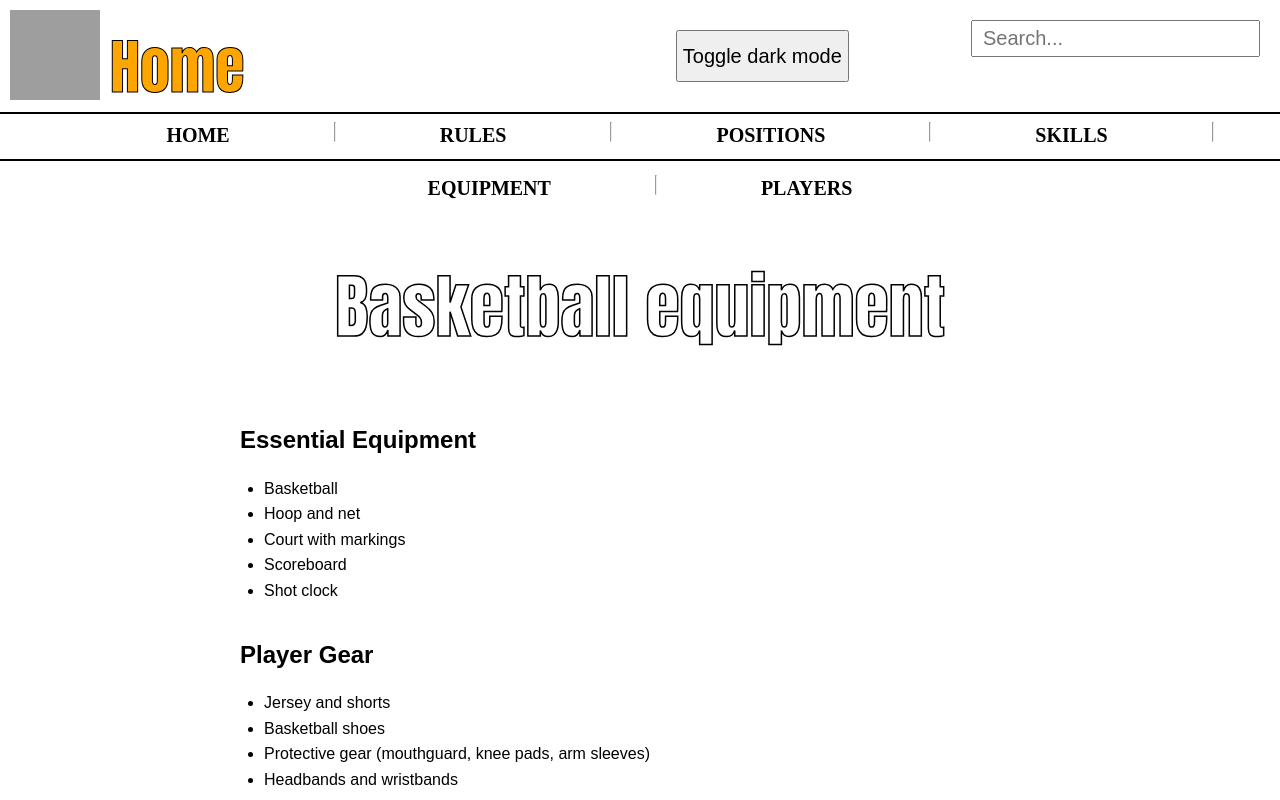
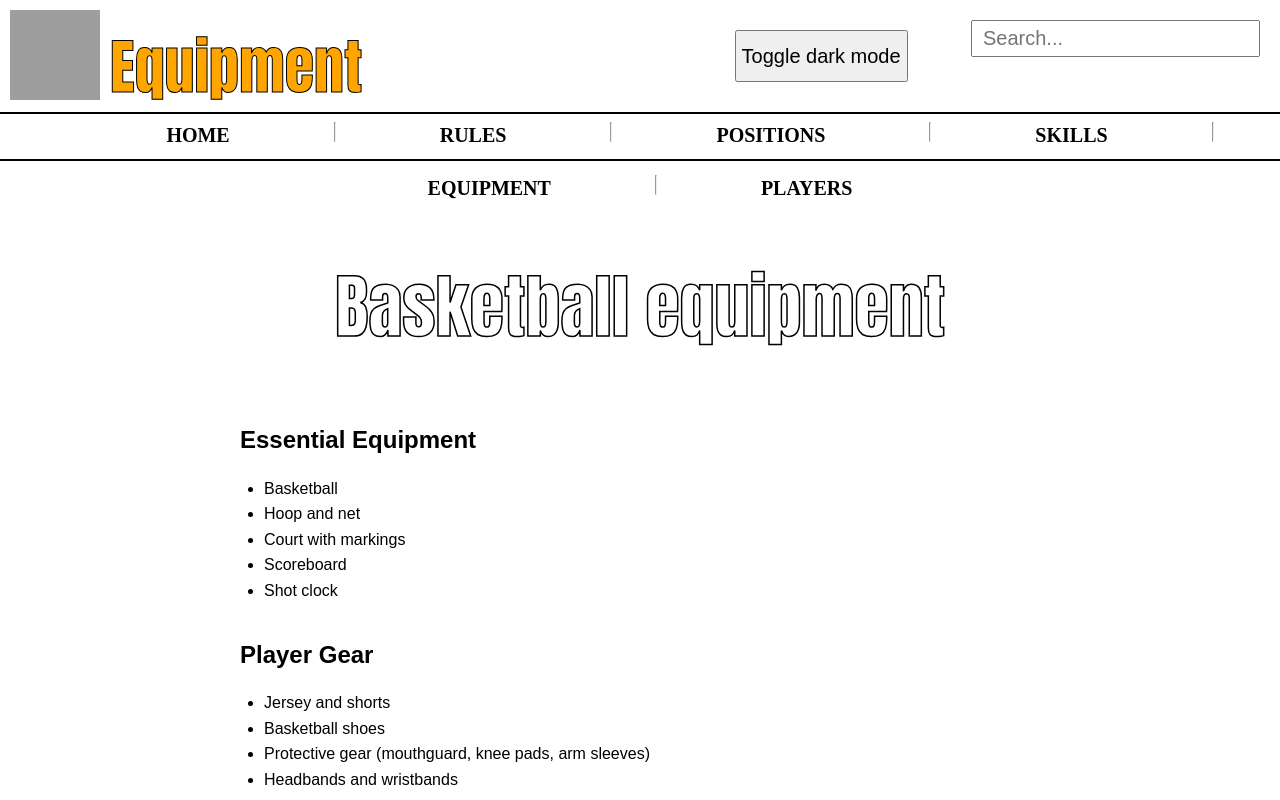
Before and after one commit to Omran-1/final-project, a plain HTML site: page equipment.html in a window 1280 px wide. Shown: the top 800 px of the page. Drawn offline with Linux system fonts and the light colour scheme; grey boxes are pictures that could not be loaded.

Commit message:
Fix HTML structure and update main title

```diff
--- a/equipment.html
+++ b/equipment.html
@@ -10,7 +10,7 @@
     <body>
         <div class="topper">
             <img id="Main-image" src="https://assets.streamlinehq.com/image/private/w_512,h_512,ar_1/f_auto/v1/icons/1/basketball-vqhiml4zvjdhv3dkrn9xk.png/basketball-et08i5th23o5v7se2m6zts.png?_a=DATAg1AAZAA0">
-            <h1 id="Main-title">Home</h1>
+            <h1 id="Main-title">Equipment</h1>
 
 
         </div>
@@ -114,4 +114,5 @@
     </div>
 </section>
 </body>
+
 </html>
```
